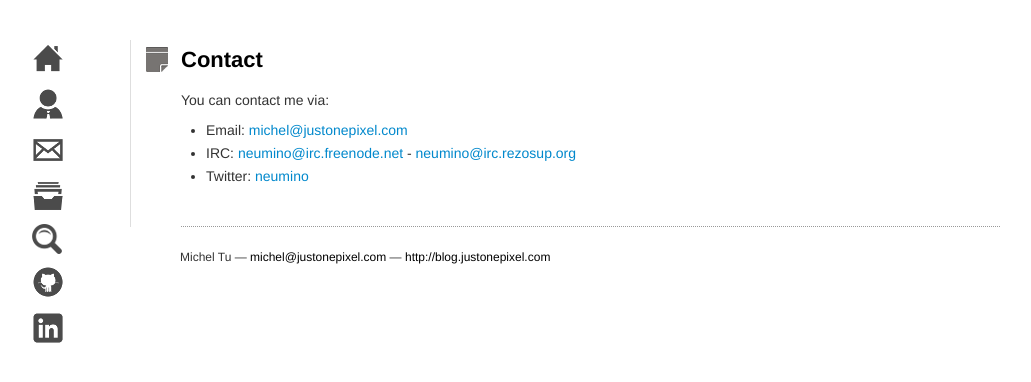
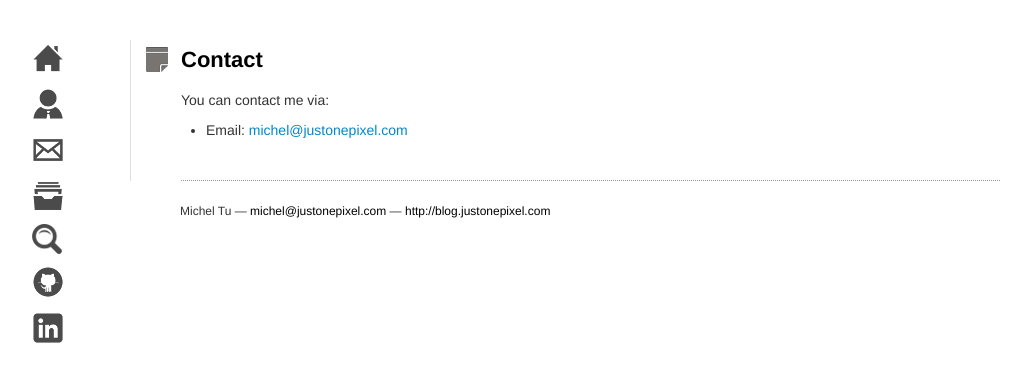
Before and after one commit to neumino/blog, a Jekyll site: the page built from contact.md, in a window 1280 px wide. Shown: the top 382 px of the page, without its empty margins (125-1156 px from the left). Built offline with Jekyll 4.4.1, drawn with Linux system fonts in a browser that asks for light colours.

Commit message:
clean contact

```diff
--- a/contact.md
+++ b/contact.md
@@ -6,5 +6,3 @@ title: Contact
 You can contact me via:
 
 - Email: [michel@justonepixel.com](mailto:michel@justonepixel.com)
-- IRC: [neumino@irc.freenode.net](irc://irc.freenode.net) - [neumino@irc.rezosup.org](irc://irc.rezosup.net)
-- Twitter: [neumino](http://twitter.com/neumino)
```
